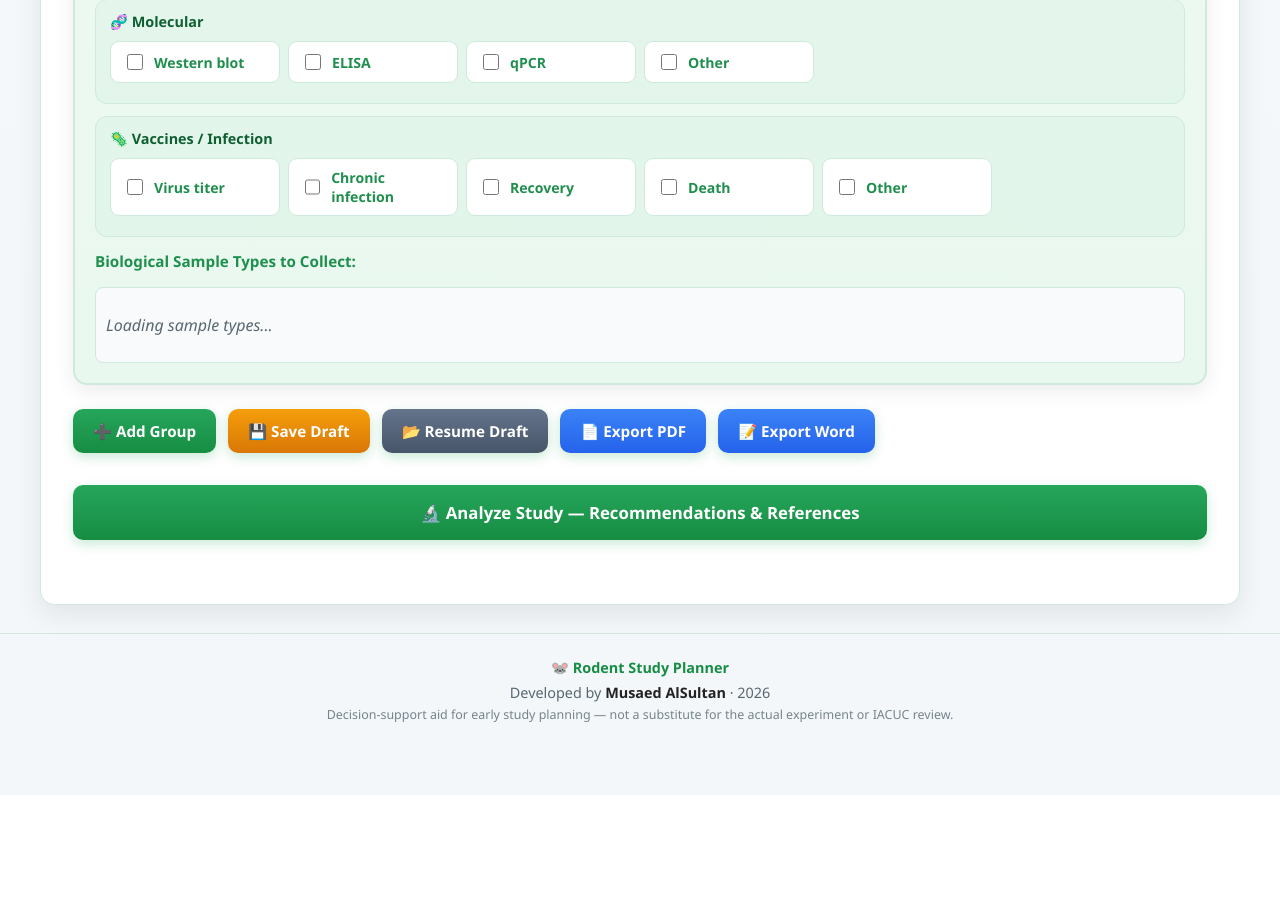
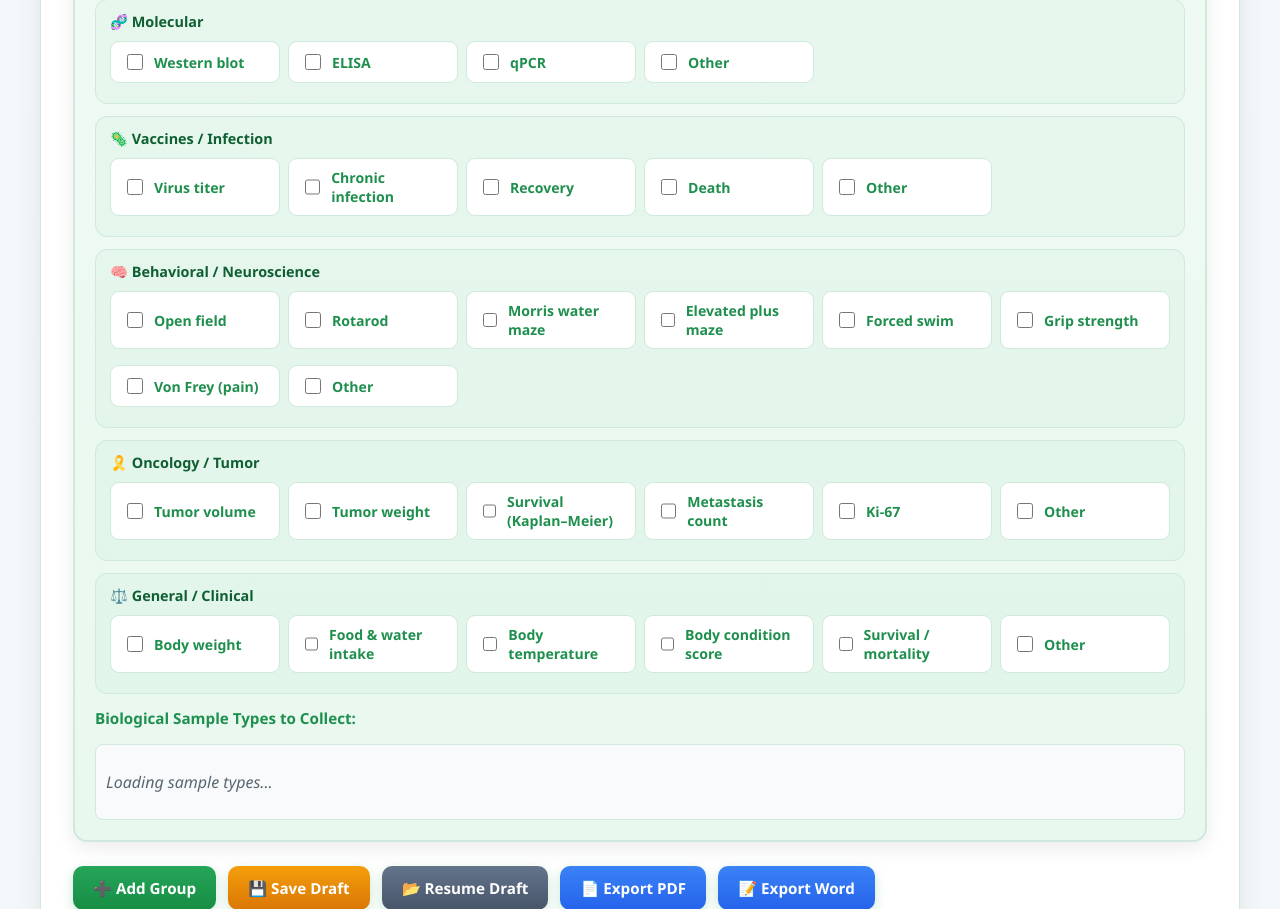
Before and after one commit to arferkaimrc-bot/rodent-study-planner, a Python web app: template templates/index.html in a window 1280 px wide. Shown: the part 3896-4805 px from the top of the page. Before the commit the page ends 4618 px from the top, so only its background shows below. Run offline with Jinja, Linux system fonts and the light colour scheme; the template is opened without the code that fills it, so the values that code supplies are empty.

Commit message:
Outcome Measures: add Behavioral/Neuroscience, Oncology/Tumor, and General/Clinical categories (aligned with study paradigms; includes survival/endpoint measures)

```diff
--- a/templates/index.html
+++ b/templates/index.html
@@ -1556,6 +1556,9 @@
                                     { icon:'🔥', name:'Inflammation', items:['TNF-α','IL-6','IL-1β','CRP'] },
                                     { icon:'🧬', name:'Molecular', items:['Western blot','ELISA','qPCR'] },
                                     { icon:'🦠', name:'Vaccines / Infection', items:['Virus titer','Chronic infection','Recovery','Death'] },
+                                    { icon:'🧠', name:'Behavioral / Neuroscience', items:['Open field','Rotarod','Morris water maze','Elevated plus maze','Forced swim','Grip strength','Von Frey (pain)'] },
+                                    { icon:'🎗️', name:'Oncology / Tumor', items:['Tumor volume','Tumor weight','Survival (Kaplan–Meier)','Metastasis count','Ki-67'] },
+                                    { icon:'⚖️', name:'General / Clinical', items:['Body weight','Food & water intake','Body temperature','Body condition score','Survival / mortality'] },
                                 ];
                                 const chosen = data?.toxicity_endpoints || [];
                                 return OUTCOME_CATEGORIES.map(cat => `
```
